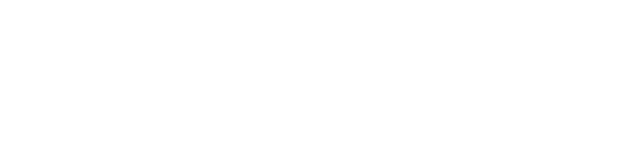
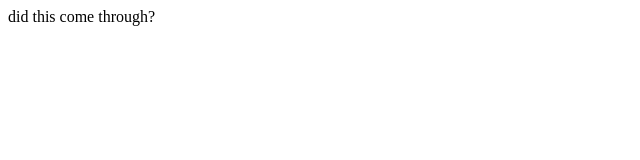
Before and after one commit to Feevah/Pacific-Trails, a plain HTML site: page Anothe.html in a window 1280 px wide. Shown: the whole page, without its empty margins (0-640 px from the left). Drawn offline with Linux system fonts and the light colour scheme.

Commit message:
second push

```diff
--- a/Anothe.html
+++ b/Anothe.html
@@ -6,6 +6,6 @@
     <title>Document</title>
 </head>
 <body>
-
+    did this come through?
 </body>
 </html>
```
